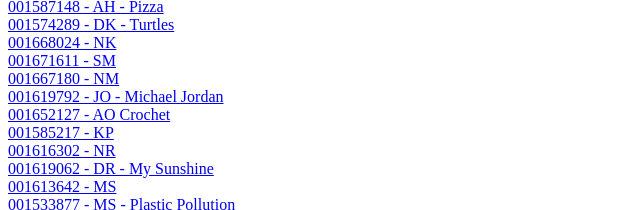
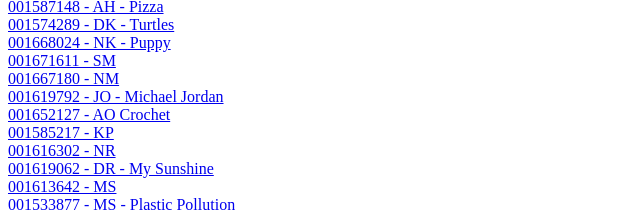
Before and after one commit to CJones-Howe/cjones-howe.github.io, a plain HTML site: page index.html in a window 1280 px wide. Shown: the part 399-609 px from the top of the page, 0-640 px from the left. Drawn offline with Linux system fonts and the light colour scheme.

Commit message:
Update index.html

```diff
--- a/index.html
+++ b/index.html
@@ -2,8 +2,6 @@
 	<head>
 		<title></title>
 	</head>
-
-
 
 <html>
 	<body>
@@ -28,7 +26,7 @@
 				<a href = "http://profjoneshowe.com/CYBER201-TylerHaynes-github.io/" target="_blank">001591114 - TH - Binge Central</a><br>
 				<a href = "http://profjoneshowe.com/cybr201pizza.github.io-/" target="_blank">001587148 - AH - Pizza</a><br>
 				<a href = "http://profjoneshowe.com/cybr201-DayvonKing6-.github.io-/" target="_blank">001574289 - DK - Turtles</a><br>
-				<a href = "http://profjoneshowe.com/cybr201nkleinknecht.github.io/" target="_blank">001668024 - NK </a><br>
+				<a href = "http://profjoneshowe.com/cybr201nkleinknecht.github.io/" target="_blank">001668024 - NK - Puppy</a><br>
 				<a href = "http://profjoneshowe.com/CYBR201.zero.github.io/" target="_blank">001671611 - SM </a><br>
 				<a href = "http://profjoneshowe.com/cybr201-NehaMis00-.github.io/" target="_blank">001667180 - NM </a><br>
 				<a href = "http://profjoneshowe.com/joodecyber201.github.io/" target="_blank">001619792 - JO - Michael Jordan</a><br>
```
